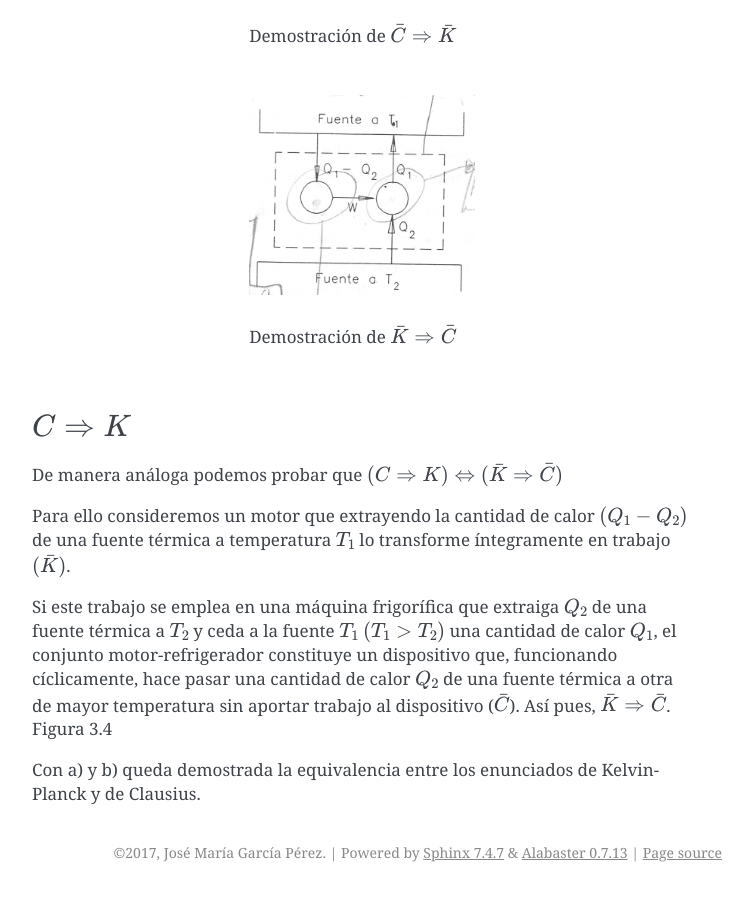
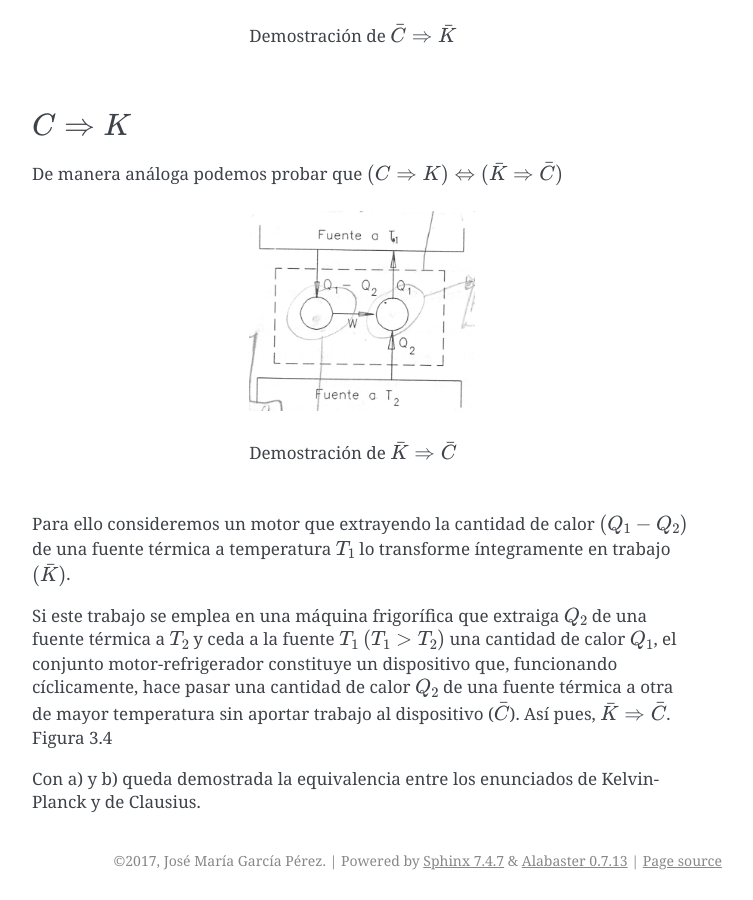
Before and after one commit to mantielero/termodinamica, a Sphinx documentation site: the page built from source/segundo_principio_enunciados_segundo_principio.rst, in a window 1280 px wide and 900 px high, scrolled down 3454 px. Shown: the whole window, without its empty margins (388-1141 px from the left). Built offline with Sphinx 7.4.7, drawn with Linux system fonts in a browser that asks for light colours.

Commit message:
Reestructuro

```diff
--- a/source/segundo_principio_enunciados_segundo_principio.rst
+++ b/source/segundo_principio_enunciados_segundo_principio.rst
@@ -106,17 +106,19 @@ Así pues el no cumplimiento del enunciado de Clausius es lo mismo que el no cum
    Demostración de :math:`\bar{C}\Rightarrow\bar{K}`
 
 
+
+
+:math:`C\Rightarrow K`
+^^^^^^^^^^^^^^^^^^^^^
+
+De manera análoga podemos probar que :math:`(C\Rightarrow K) \Leftrightarrow (\bar{K}\Rightarrow\bar{C})`
+
 .. figure:: img/2nd_principio_K_implica_C.png
    :width: 35%
    :align: center
 
    Demostración de :math:`\bar{K}\Rightarrow\bar{C}`
 
-:math:`C\Rightarrow K`
-^^^^^^^^^^^^^^^^^^^^^
-
-De manera análoga podemos probar que :math:`(C\Rightarrow K) \Leftrightarrow (\bar{K}\Rightarrow\bar{C})`
-
 Para ello consideremos un motor que extrayendo la cantidad de calor :math:`(Q_1-Q_2)` de una fuente térmica a temperatura :math:`T_1` lo transforme íntegramente en trabajo :math:`(\bar{K})`.
 
 Si este trabajo se emplea en una máquina frigorífica que extraiga :math:`Q_2` de una fuente térmica a :math:`T_2` y ceda a la fuente :math:`T_1` :math:`(T_1>T_2)` una cantidad de calor :math:`Q_1`, el conjunto motor-refrigerador constituye un dispositivo que, funcionando cíclicamente, hace pasar una cantidad de calor :math:`Q_2` de una fuente térmica a otra de mayor temperatura sin aportar trabajo al dispositivo (:math:`\bar{C}`). Así pues, :math:`\bar{K}\Rightarrow\bar{C}`. Figura 3.4
```
